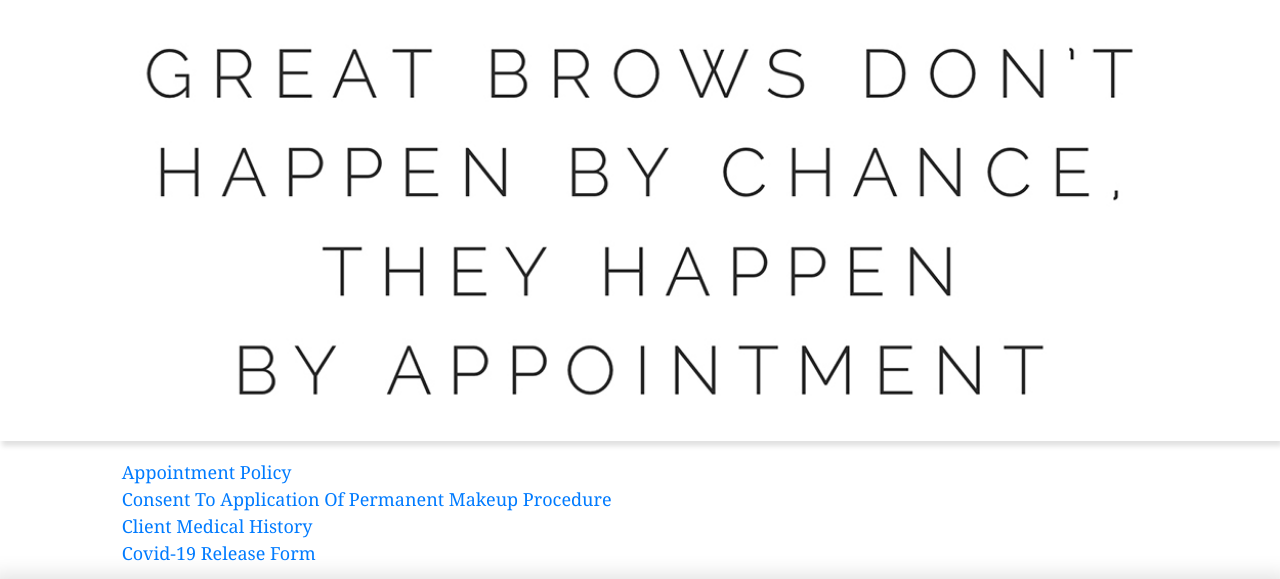
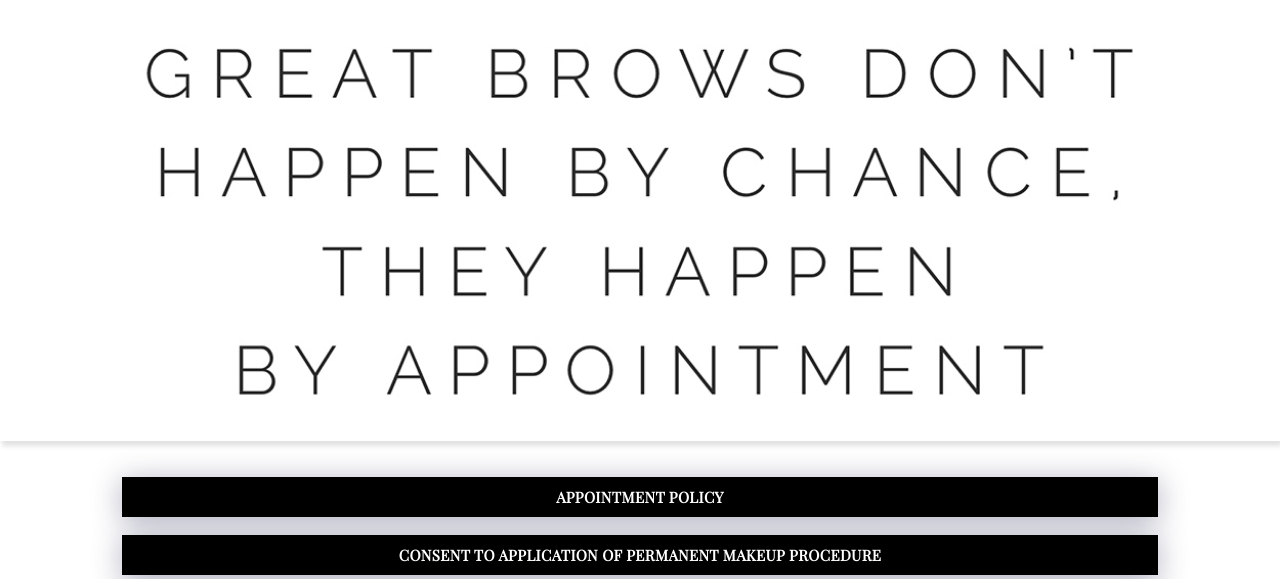
Before and after one commit to akickbush/restoration-brow-gatsby, a Gatsby site: page /forms in a window 1280 px wide. Shown: the part 59-638 px from the top of the page. Built offline with nearby package versions, Linux system fonts and the light colour scheme; Gatsby itself is replaced by a stand-in of ours.

Commit message:
styled button on forms page

```diff
--- a/src/pages/forms/index.js
+++ b/src/pages/forms/index.js
@@ -18,26 +18,32 @@ const FormsPage = ({ data }) => {
     >
       <SEO title="Forms" />
       <div className="container-fluid py-3">
-        <div className="row">
+        <div className="row mt-3">
           <div className="col-md-10 mx-auto">
-            <Link to="/forms/appointment-policy">Appointment Policy</Link>
+            <Link to="/forms/appointment-policy" className="btn btn-restore">
+              Appointment Policy
+            </Link>
           </div>
         </div>
-        <div className="row">
+        <div className="row mt-3">
           <div className="col-md-10 mx-auto">
-            <Link to="/forms/consent-form">
+            <Link to="/forms/consent-form" className="btn btn-restore">
               Consent To Application Of Permanent Makeup Procedure
             </Link>
           </div>
         </div>
-        <div className="row">
+        <div className="row mt-3">
           <div className="col-md-10 mx-auto">
-            <Link to="/forms/medical-history">Client Medical History</Link>
+            <Link to="/forms/medical-history" className="btn btn-restore">
+              Client Medical History
+            </Link>
           </div>
         </div>
-        <div className="row">
+        <div className="row mt-3">
           <div className="col-md-10 mx-auto">
-            <Link to="/forms/covid-release">Covid-19 Release Form</Link>
+            <Link to="/forms/covid-release" className="btn btn-restore">
+              Covid-19 Release Form
+            </Link>
           </div>
         </div>
       </div>
```
